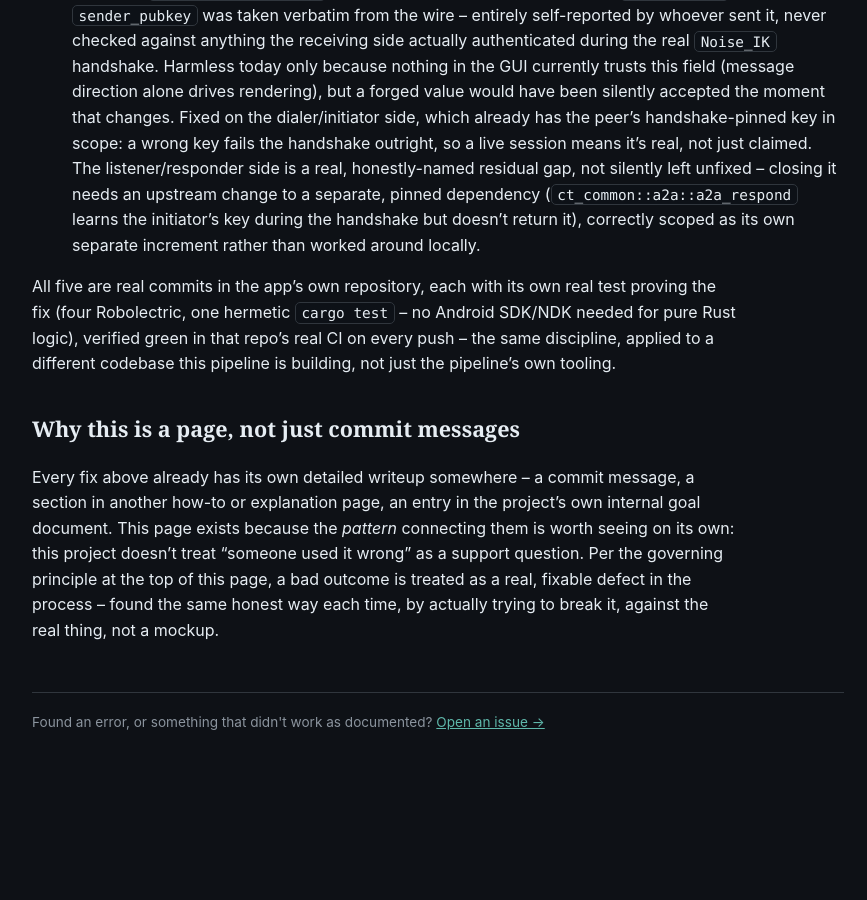
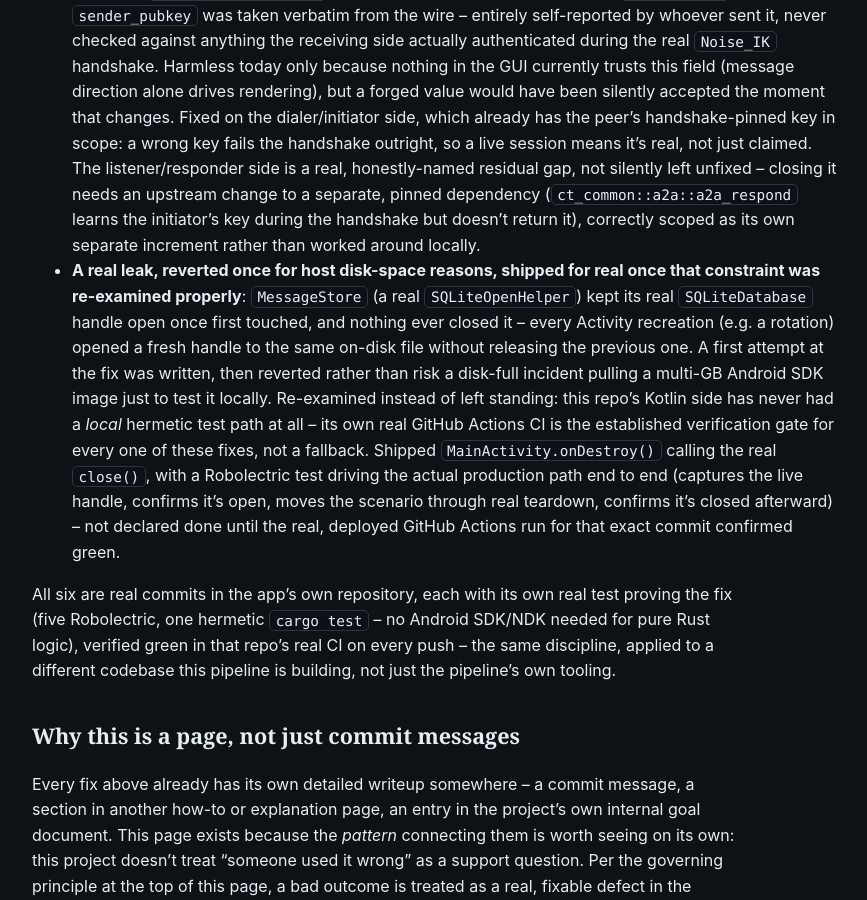
Before and after one commit to scimbe/CADS-devsystem-docs, a Jekyll site: the page built from _explanation/dau-lens-and-stress-testing.md, in a window 1280 px wide and 900 px high, scrolled down 12732 px. Shown: the whole window, without its empty margins (322-1189 px from the left). Built offline with Jekyll 4.4.1, drawn with Linux system fonts in a browser that asks for light colours; before the commit the page ends 13530 px from its top, so only the background shows below that.

Commit message:
explanation: document the MessageStore leak fix, reverted-then-shipped, in the flagship-app list
CADS-webconference-android@ce4aa2c -- closes the standing "no local hermetic
Android test path" gap by using this repo's own established real CI as the
verification gate, not a workaround. Documents the earlier revert honestly
alongside the real fix.

```diff
--- a/_explanation/dau-lens-and-stress-testing.md
+++ b/_explanation/dau-lens-and-stress-testing.md
@@ -512,9 +512,21 @@ The DAU lens isn't only aimed at this project's own GUI -- it's applied to the r
   not silently left unfixed -- closing it needs an upstream change to a separate, pinned dependency
   (`ct_common::a2a::a2a_respond` learns the initiator's key during the handshake but doesn't return
   it), correctly scoped as its own separate increment rather than worked around locally.
+- **A real leak, reverted once for host disk-space reasons, shipped for real once that constraint
+  was re-examined properly**: `MessageStore` (a real `SQLiteOpenHelper`) kept its real
+  `SQLiteDatabase` handle open once first touched, and nothing ever closed it -- every Activity
+  recreation (e.g. a rotation) opened a fresh handle to the same on-disk file without releasing the
+  previous one. A first attempt at the fix was written, then reverted rather than risk a disk-full
+  incident pulling a multi-GB Android SDK image just to test it locally. Re-examined instead of
+  left standing: this repo's Kotlin side has never had a *local* hermetic test path at all -- its
+  own real GitHub Actions CI is the established verification gate for every one of these fixes, not
+  a fallback. Shipped `MainActivity.onDestroy()` calling the real `close()`, with a Robolectric test
+  driving the actual production path end to end (captures the live handle, confirms it's open,
+  moves the scenario through real teardown, confirms it's closed afterward) -- not declared done
+  until the real, deployed GitHub Actions run for that exact commit confirmed green.
 
-All five are real commits in the app's own repository, each with its own real test proving the fix
-(four Robolectric, one hermetic `cargo test` -- no Android SDK/NDK needed for pure Rust logic),
+All six are real commits in the app's own repository, each with its own real test proving the fix
+(five Robolectric, one hermetic `cargo test` -- no Android SDK/NDK needed for pure Rust logic),
 verified green in that repo's real CI on every push -- the same discipline, applied to a different
 codebase this pipeline is building, not just the pipeline's own tooling.
 
```
